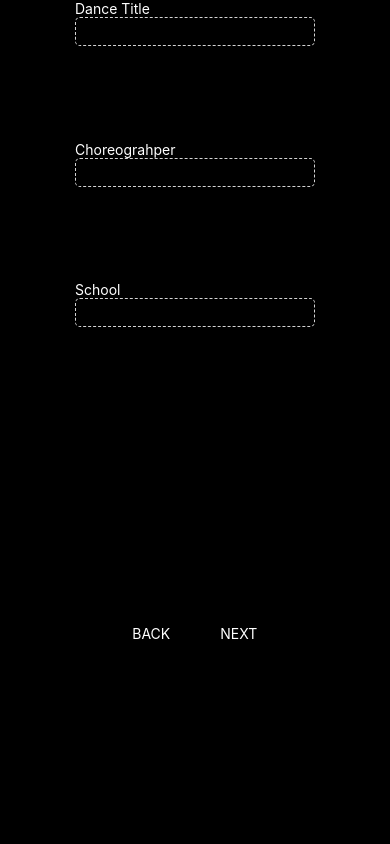
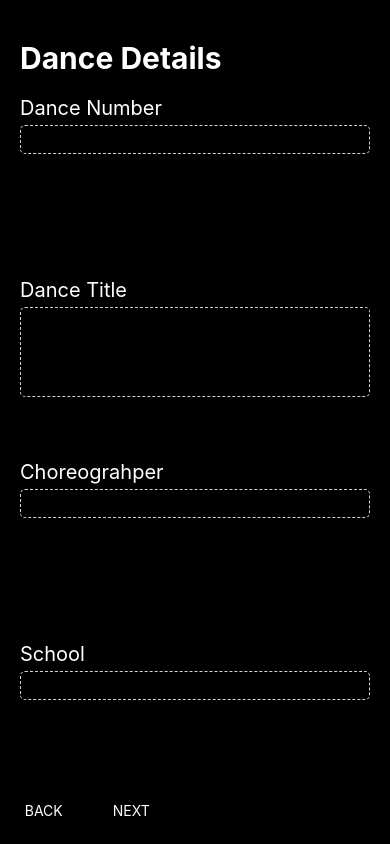
Before and after one commit to uwblueprint/dancefest-mobile, a React Native app: screen / in a window 390 px wide. Built offline with nearby package versions, Linux system fonts and the light colour scheme.

Commit message:
More CSS changes, added dance styles

```diff
--- a/components/DanceCritiqueForm/index.js
+++ b/components/DanceCritiqueForm/index.js
@@ -13,12 +13,13 @@ import TextField from '../TextField'
 
 const CRITIQUE_SECTIONS = {
 	default: 0,
-	technique: 1,
-	spatialAwareness: 2,
-	communicationElements: 3,
-	communication: 4,
-	recording: 5,
-	submission: 6,
+	danceStyle: 1,
+	technique: 2,
+	spatialAwareness: 3,
+	communicationElements: 4,
+	communication: 5,
+	recording: 6,
+	submission: 7,
 }
 
 class DanceCritiqueFormInner extends React.Component {
@@ -73,12 +74,21 @@ class DanceCritiqueFormInner extends React.Component {
 		})
 	}
 
+	onChange = (val) => {
+		console.log(val)
+	}
+
 	getDefaultScreen() {
 		return (
 			<View style={styles.container}>
+				<Text style={styles.screenTitle}>Dance Details</Text>
+				<View style={styles.section}>
+					<Text style={styles.textFieldTitle}>Dance Number</Text>
+					<Field name="danceNumber" component={TextField} props={{value: 'Dance Number'}} />
+				</View>
 				<View style={styles.section}>
 					<Text style={styles.textFieldTitle}>Dance Title</Text>
-					<Field name="title" component={TextField} props={{value: 'Title'}} />
+					<Field name="title" component={TextField} props={{numberOfLines: 4, multiline: true}} />
 				</View>
 				<View style={styles.section}>
 					<Text style={styles.textFieldTitle}>Choreograhper</Text>
@@ -106,6 +116,20 @@ class DanceCritiqueFormInner extends React.Component {
 		)
 	}
 
+	getDanceStyleScreen() {
+		const danceStyles = ['Jazz', 'Lyrical', 'Ballet','Modern/Contemporary', 'Musical Theatre/LipSync', 'Musical Theatre/Live Vocals', 'Hip Hop', 'Tap', 'Cultural', 'Open/Fusion', 'CREATIVE COLLABORATION', 'Teacher Choreographed Dances']
+		return (
+			<View style={styles.container}>
+				<CritiqueSection
+					critiqueInput={RadioButtons}
+					critiqueInputProps={{buttonNames: danceStyles, mergeButtons: false}}
+					name={'currentDanceStyle'}
+					title={'Dance Style'}
+				/>
+			</View>
+		)
+	}
+
 	getTechniqueScreen() {
 		return this.getCustomizedCritiqueSection('Demonstrates ability to execute technical skills with a sense of discipline and purpose', 'technique', 'Technique')
 	}
@@ -123,7 +147,11 @@ class DanceCritiqueFormInner extends React.Component {
 	}
 
 	getRecordingScreen() {
-		//Render Recording Component
+		return(
+			<View style={styles.container}>
+				<AudioRecorder />
+			</View>
+		)
 	}
 
 	getSubmissionScreen() {
@@ -148,6 +176,8 @@ class DanceCritiqueFormInner extends React.Component {
 	getCritiqueSection() {
 		if(this.state.screen === CRITIQUE_SECTIONS.default) {
 			return this.getDefaultScreen()
+		} else if (this.state.screen === CRITIQUE_SECTIONS.danceStyle) {
+			return this.getDanceStyleScreen()
 		} else if (this.state.screen === CRITIQUE_SECTIONS.technique) {
 			return this.getTechniqueScreen()
 		} else if(this.state.screen === CRITIQUE_SECTIONS.spatialAwareness) {
@@ -177,11 +207,14 @@ const styles = StyleSheet.create({
 	container: {
 		flex: 1,
 		backgroundColor: '#000',
-		alignItems: 'center',
+		alignItems: 'flex-start',
 		justifyContent: 'center',
+		padding: 10,
+		alignSelf: 'stretch'
 	},
 	section: {
 		flex: 1,
+		alignSelf: 'stretch',
 		backgroundColor: '#000',
 		flexDirection: 'column',
     justifyContent: 'flex-start',
@@ -190,16 +223,29 @@ const styles = StyleSheet.create({
 		alignItems: 'center',
 		flex: 1,
 		flexDirection: 'row',
-		justifyContent: 'space-between'
+		justifyContent: 'space-between',
+		position: 'absolute',
+		bottom:0,
+		left:0,
 	},
 	button: {
 		flex: 1,
 		alignItems: 'center',
-		justifyContent: 'space-between'
+		justifyContent: 'space-between',
 	},
 	textFieldTitle: {
-		color: 'white'
-	}
+		color: 'white',
+		fontSize: 20,
+		paddingBottom: 5,
+
+	},
+	screenTitle: {
+		textAlign: 'center',
+		fontSize: 30,
+		fontWeight: 'bold',
+		color: 'white',
+		paddingVertical: 20,
+	},
 });
 
 const DanceCritiqueForm = connect(
```
